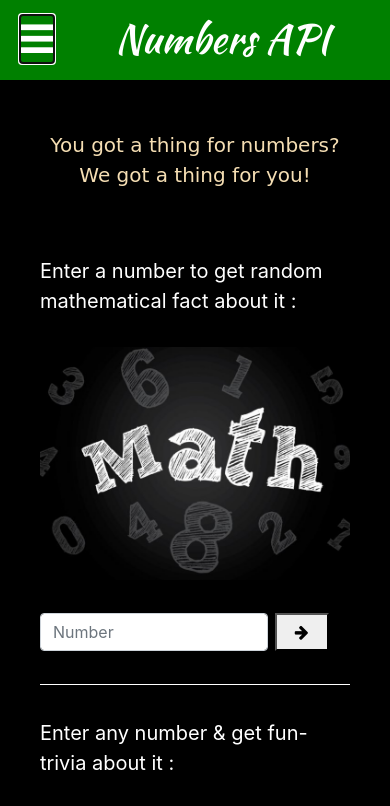
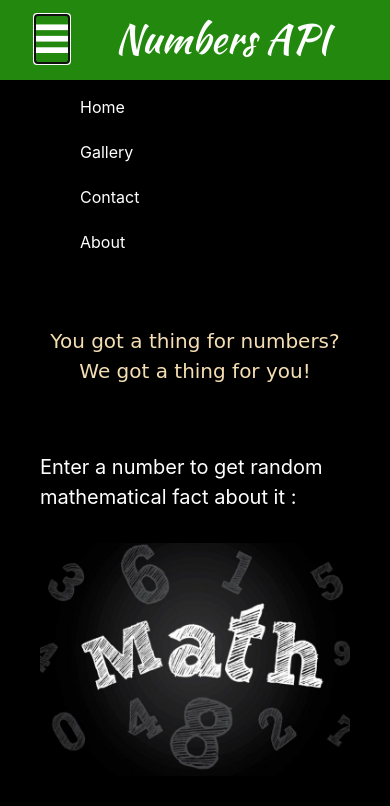
Before and after one commit to mananjoshi2000/Number-API, a plain HTML site: page index.html in a window 390 px wide. Both pictures are taken after a click on the button 37 px from the left and 39 px from the top of the page. Shown: the top 806 px of the page. Drawn offline with nearby package versions, Linux system fonts and the light colour scheme.

Commit message:
responsive-3-drop-menu
Signed-off-by: Manan Joshi <mananj0806@gmail.com>

```diff
--- a/app.js
+++ b/app.js
@@ -53,3 +53,19 @@ year_btn.addEventListener('click',()=>{
     })
     .catch((err)=>alert(err))
 });
+
+var flag = 0;
+
+document.querySelector('.mob-menu').addEventListener('click',()=>{
+    if(flag==0)
+    {
+        document.querySelector('.drop-menu').style.display = 'block';
+        flag=1;
+    }
+    else
+    {
+        document.querySelector('.drop-menu').style.display = 'none';
+        flag=0;
+    }
+
+    })
--- a/index.html
+++ b/index.html
@@ -12,8 +12,8 @@
 </head>
 <body>
   <div class="container-fluid" style="margin: 0px;">
-    <div class="mob-head row">
-      <h1 style="float: left;"><button style="background-color: transparent; border: 0px;"><i class="fa fa-bars" style="color: white;"></i></button></h1>
+    <div class="mob-head">
+      <h1 style="float: left;"><button style="background-color: transparent; border: 0px;" class="mob-menu"><i class="fa fa-bars" style="color: white;"></i></button></h1>
       <h1 style="text-align: center;">Numbers API</h1>
     </div>
     <div class="row nav">
@@ -30,9 +30,17 @@
         <button class="btn btn-dark">Contact</button>
       </div>
       <div class="col-sm-1">
-        <button class="btn btn-dark">Details</button>
+        <button class="btn btn-dark">About</button>
       </div>
     </div>
+  </div>
+  <div class="drop-menu" style="display: none;">
+    <ul>
+      <li>Home</li>
+      <li>Gallery</li>
+      <li>Contact</li>
+      <li>About</li>
+    </ul>
   </div>
   <div class="container text-center">
     <p style="font-family: cursive; color: wheat; font-size: 20px">
--- a/style.css
+++ b/style.css
@@ -6,7 +6,7 @@
 .container-fluid{
     padding-top: 15px;
     margin: auto;
-    background-color: green;
+    background-color:  rgba(53, 209, 22, 0.658);
     color: white;
     height: 80px;
 }
@@ -75,6 +75,21 @@ label{
     display: none;
 }
 
+ul li{
+    list-style: none;
+    color: white;
+    background-color: black;
+    height: 40px;
+    padding-left:80px;
+    padding-top: 10px;
+    padding-bottom: 20px;
+    margin-top: 5px;
+}
+
+ul li:hover{
+    background-color: rgba(53, 209, 22, 0.658);
+}
+
 /* Responsive */
 
 @media(max-width: 874px) {
@@ -83,7 +98,7 @@ label{
     }
 }
 
-@media(max-width: 400px) {
+@media(max-width: 600px) {
     .nav{
         display: none;
     }
```
